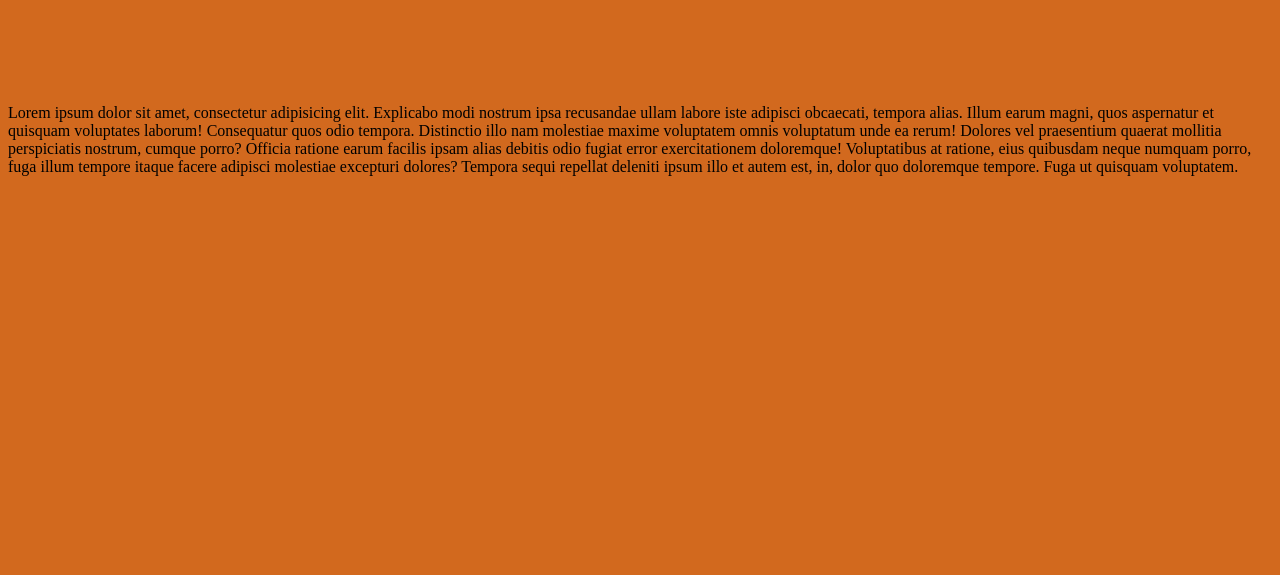
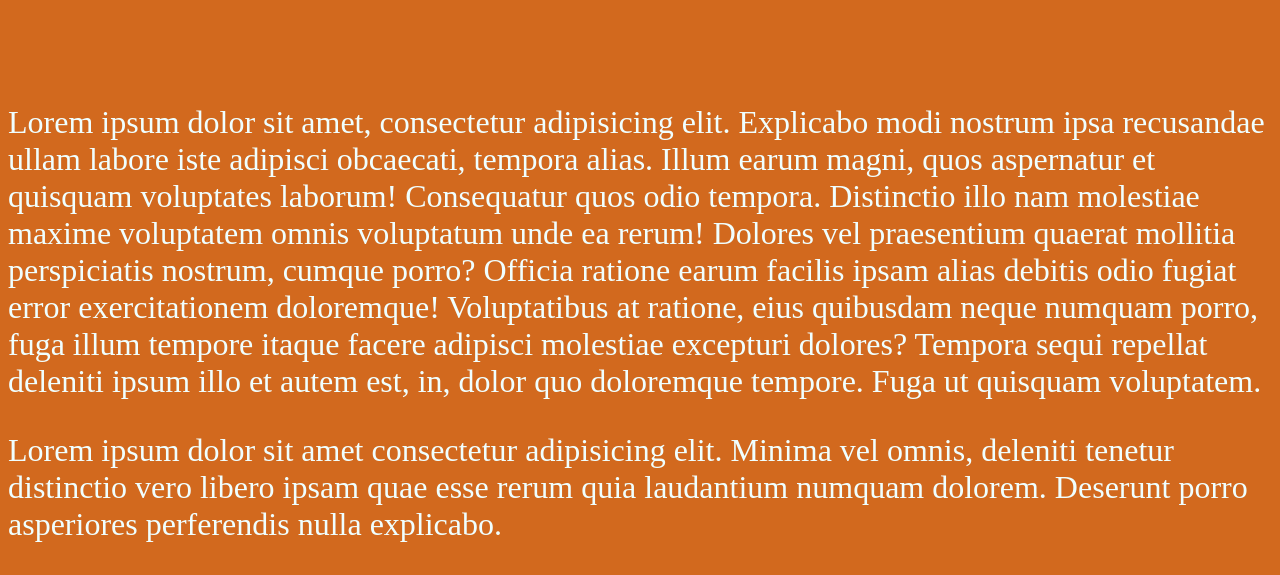
Before and after one commit to herbertnikolajewskidci/Deployment-Test-20240129, a plain HTML site: page index.html in a window 1280 px wide. Shown: the part 295-870 px from the top of the page. Before the commit the page ends 800 px from the top, so only its background shows below. Drawn offline with Linux system fonts and the light colour scheme.

Commit message:
styling weiter verfeinert

```diff
--- a/index.html
+++ b/index.html
@@ -21,5 +21,11 @@
       repellat deleniti ipsum illo et autem est, in, dolor quo doloremque
       tempore. Fuga ut quisquam voluptatem.
     </p>
+    <p>
+      Lorem ipsum dolor sit amet consectetur adipisicing elit. Minima vel omnis,
+      deleniti tenetur distinctio vero libero ipsam quae esse rerum quia
+      laudantium numquam dolorem. Deserunt porro asperiores perferendis nulla
+      explicabo.
+    </p>
   </body>
 </html>
--- a/style.css
+++ b/style.css
@@ -1,8 +1,9 @@
 body {
   background-color: chocolate;
+  color: azure;
+  font-size: 2rem;
 }
 
 h1 {
   font-size: 10rem;
-  color: azure;
 }
```
